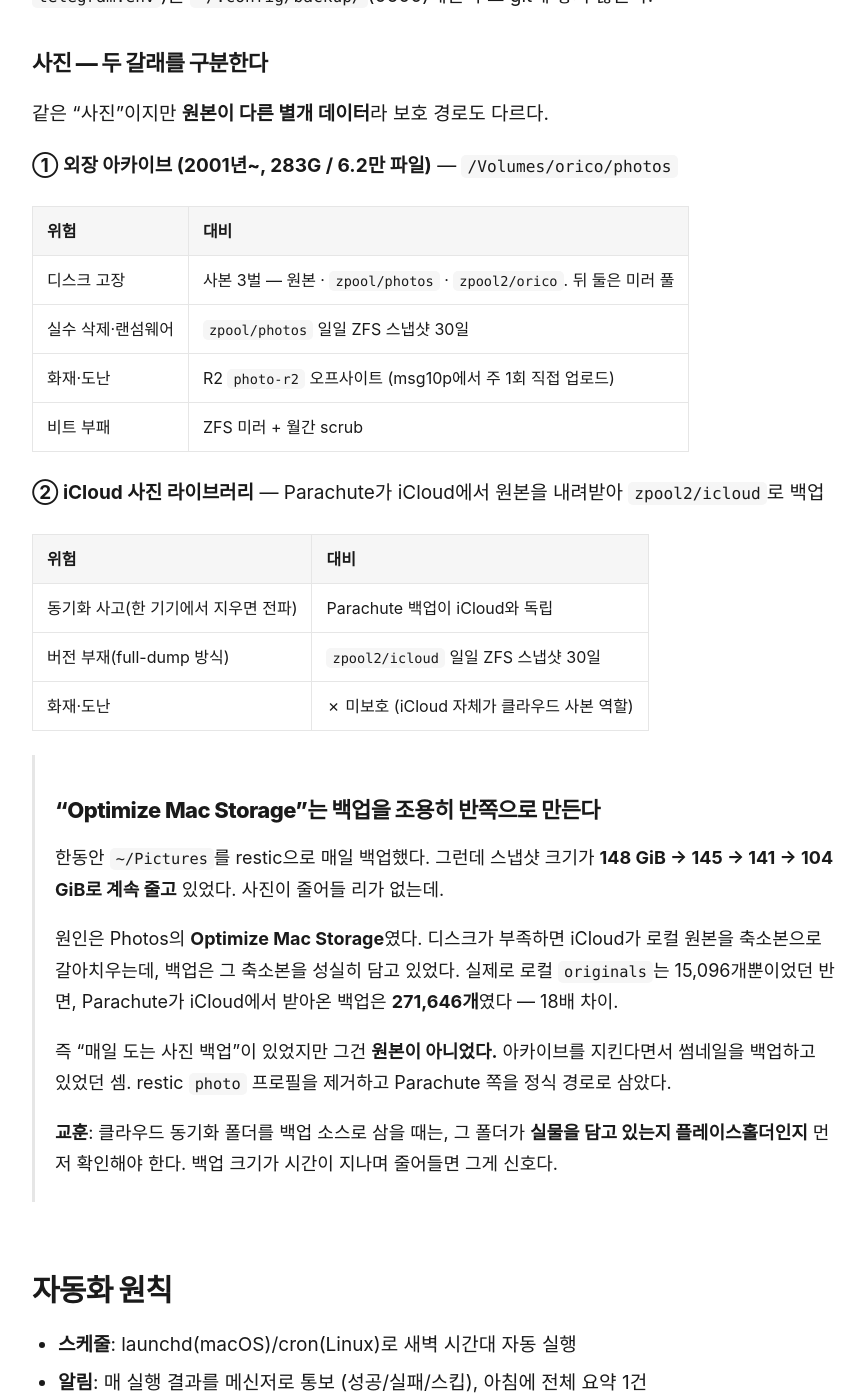
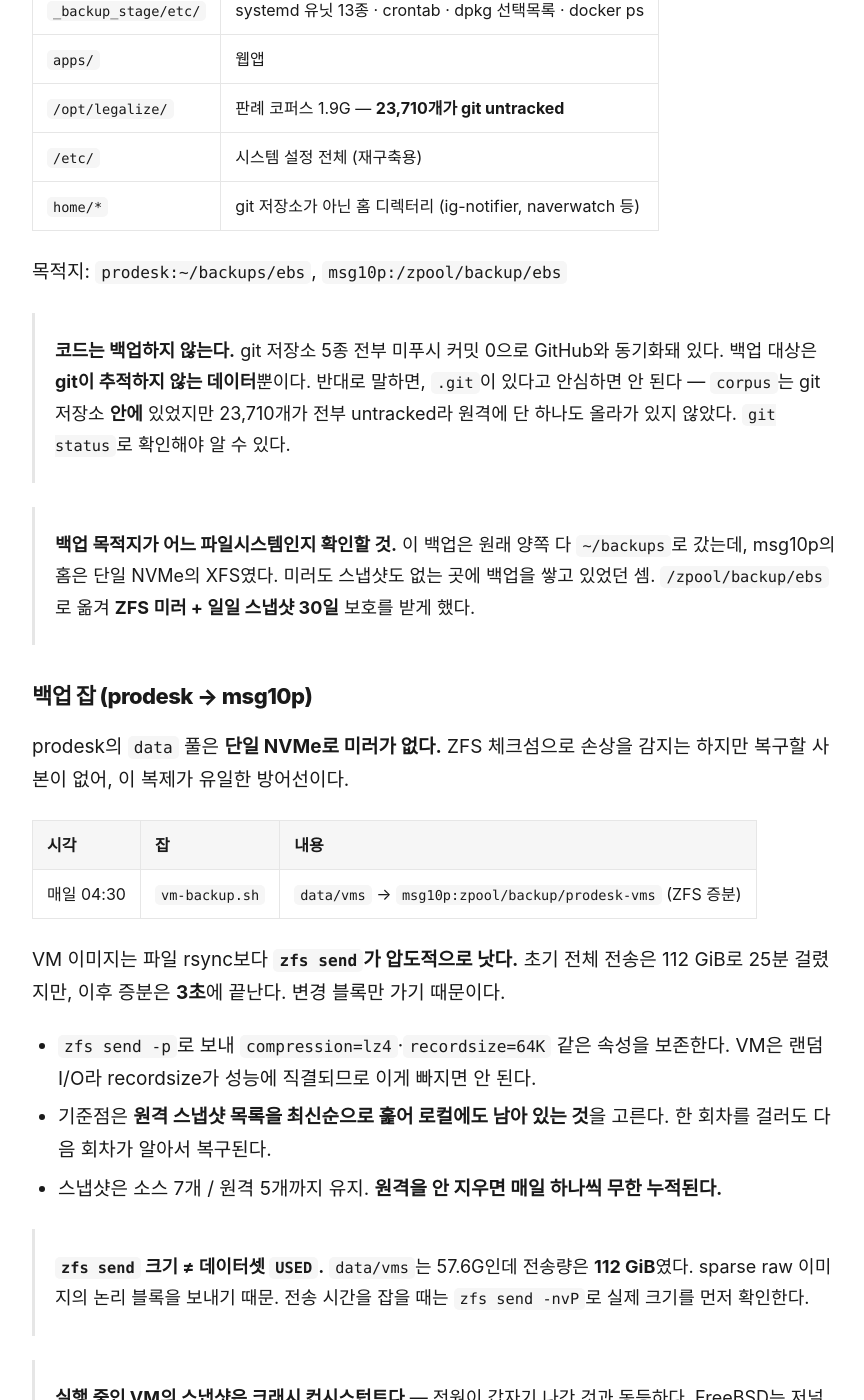
Before and after one commit to seongilp/homelab, a Jekyll site: the page built from docs/backup.md, in a window 1280 px wide and 1400 px high, scrolled down 3340 px. Shown: the whole window, without its empty margins (206-1070 px from the left). Built offline with Jekyll 4.4.1, drawn with Linux system fonts in a browser that asks for light colours; our own code applies the rules of GitHub Pages for plain Markdown files; some of the changed text lies outside the part shown.

Commit message:
docs: prodesk VM 백업 신설 + 네트워크 경로 함정 기록
- backup: prodesk data/vms → msg10p ZFS 증분 복제 (매일 04:30) 섹션 추가
  · 초기 112GiB 25분 → 증분 3초, send -p 로 recordsize/압축 보존
  · zfs send 크기 ≠ USED (sparse raw 이미지는 논리 블록 전송)
  · 실행 중 VM 스냅샷은 크래시 컨시스턴트
- network: default metric만 보면 속는다 — 같은 서브넷은 링크 경로가 이긴다
  · 유선 metric 100인데 /24 링크 경로가 무선에만 있어 백업이 무선을 타고 있었음
  · ip route get 으로 확인. 고친 뒤 938 → 2,125 Mbps
  · 주소는 라우터 DHCP 예약으로 일원화
- storage: "복구는 백업 의존"이라 써두고 정작 백업이 없었던 건 기록

```diff
--- a/docs/backup.md
+++ b/docs/backup.md
@@ -33,7 +33,7 @@
 |--------|--------|------|
 | MacBook (`mbpr`) | DHCP | 백업 소스 |
 | `msg10p` | 192.168.123.100 | 백업 종착지 (HPE MicroServer Gen10 Plus, ZFS) |
-| `prodesk` | 192.168.123.109 | 랩 서버 (libvirt VM) |
+| `prodesk` | 192.168.123.116 (유선) / .109 (무선) | 랩 서버 (libvirt VM) |
 | `ebs` (`tinym72e`) | 192.168.123.105 | 상시 가동 소형 노드 (Beszel 허브) |
 
 > **백업 설정에는 오버레이 VPN 주소를 쓰지 말 것.** VPN 클라이언트가 꺼져 있으면
@@ -70,6 +70,60 @@
 
 `/etc/cron.d/{zfs-auto-snapshot,photo-offsite-r2,zfs-scrub}`, 스크립트는 `/usr/local/sbin/`.
 오프사이트를 **맥이 아니라 msg10p에서** 실행하는 이유: 맥 전원·외장드라이브 연결과 무관하게 돌아간다.
+
+### 백업 잡 (ebs → prodesk · msg10p)
+
+ebs는 웹앱·봇 13종을 self-host하는 상시 노드다. 매일 03:30에 자기 데이터를
+**두 서버로 동시에** 밀어 넣는다 (`~/cfbots/ebs-backup.sh`, ubuntu crontab).
+
+| 대상 | 내용 |
+|------|------|
+| `cfbots/` | Cloudflare Workers 이관본. `_kv`·`_import`·`_data` 제외 |
+| `_backup_stage/db/` | SQLite **`.backup` 스냅샷** — 서비스 실행 중에도 정합성 보장 |
+| `_backup_stage/etc/` | systemd 유닛 13종 · crontab · dpkg 선택목록 · docker ps |
+| `apps/` | 웹앱 |
+| `/opt/legalize/` | 판례 코퍼스 1.9G — **23,710개가 git untracked** |
+| `/etc/` | 시스템 설정 전체 (재구축용) |
+| `home/*` | git 저장소가 아닌 홈 디렉터리 (ig-notifier, naverwatch 등) |
+
+목적지: `prodesk:~/backups/ebs`, `msg10p:/zpool/backup/ebs`
+
+> **코드는 백업하지 않는다.** git 저장소 5종 전부 미푸시 커밋 0으로 GitHub와 동기화돼
+> 있다. 백업 대상은 **git이 추적하지 않는 데이터**뿐이다. 반대로 말하면, `.git`이 있다고
+> 안심하면 안 된다 — `corpus`는 git 저장소 **안에** 있었지만 23,710개가 전부 untracked라
+> 원격에 단 하나도 올라가 있지 않았다. `git status`로 확인해야 알 수 있다.
+
+> **백업 목적지가 어느 파일시스템인지 확인할 것.** 이 백업은 원래 양쪽 다 `~/backups`로
+> 갔는데, msg10p의 홈은 단일 NVMe의 XFS였다. 미러도 스냅샷도 없는 곳에 백업을 쌓고
+> 있었던 셈. `/zpool/backup/ebs`로 옮겨 **ZFS 미러 + 일일 스냅샷 30일** 보호를 받게 했다.
+
+### 백업 잡 (prodesk → msg10p)
+
+prodesk의 `data` 풀은 **단일 NVMe로 미러가 없다.** ZFS 체크섬으로 손상을 감지는 하지만
+복구할 사본이 없어, 이 복제가 유일한 방어선이다.
+
+| 시각 | 잡 | 내용 |
+|------|-----|------|
+| 매일 04:30 | `vm-backup.sh` | `data/vms` → `msg10p:zpool/backup/prodesk-vms` (ZFS 증분) |
+
+VM 이미지는 파일 rsync보다 **`zfs send`가 압도적으로 낫다.** 초기 전체 전송은 112 GiB로
+25분 걸렸지만, 이후 증분은 **3초**에 끝난다. 변경 블록만 가기 때문이다.
+
+- `zfs send -p`로 보내 `compression=lz4`·`recordsize=64K` 같은 속성을 보존한다.
+  VM은 랜덤 I/O라 recordsize가 성능에 직결되므로 이게 빠지면 안 된다.
+- 기준점은 **원격 스냅샷 목록을 최신순으로 훑어 로컬에도 남아 있는 것**을 고른다.
+  한 회차를 걸러도 다음 회차가 알아서 복구된다.
+- 스냅샷은 소스 7개 / 원격 5개까지 유지. **원격을 안 지우면 매일 하나씩 무한 누적된다.**
+
+> **`zfs send` 크기 ≠ 데이터셋 `USED`.** `data/vms`는 57.6G인데 전송량은 **112 GiB**였다.
+> sparse raw 이미지의 논리 블록을 보내기 때문. 전송 시간을 잡을 때는 `zfs send -nvP`로
+> 실제 크기를 먼저 확인한다.
+
+> **실행 중인 VM의 스냅샷은 크래시 컨시스턴트다** — 전원이 갑자기 나간 것과 동등하다.
+> FreeBSD는 저널링이 있어 대개 정상 부팅되지만, 완전한 정합성이 필요하면 스냅샷 직전에
+> `virsh suspend`를 걸거나 게스트에서 sync 한다.
+
+`zen` VM은 `/var/lib/libvirt/images/`(ext4 루트)에 있어 이 복제에 포함되지 않는다.
 
 ### restic 리포
 
```
Also changed, not shown: README.md (+3 -1 lines), docs/network.md (+27 -1 lines), docs/storage.md (+8 -4 lines).
